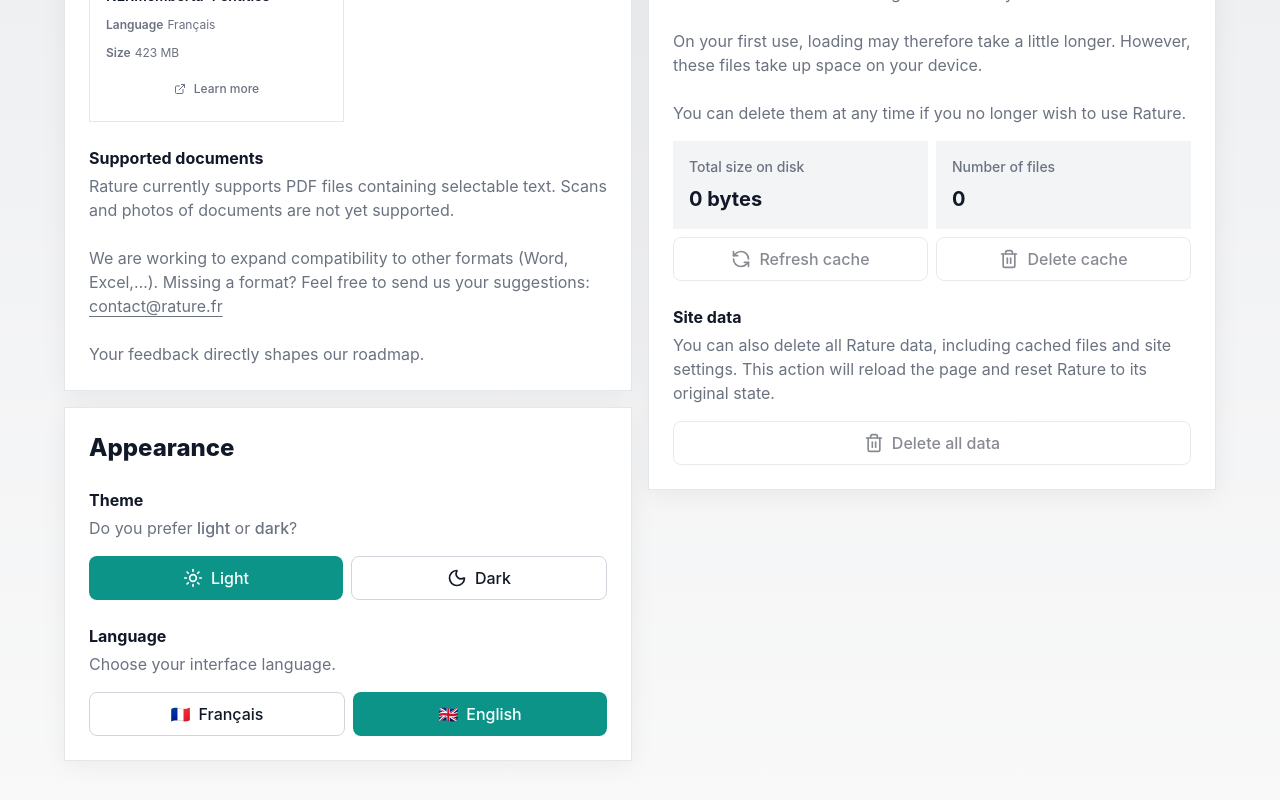
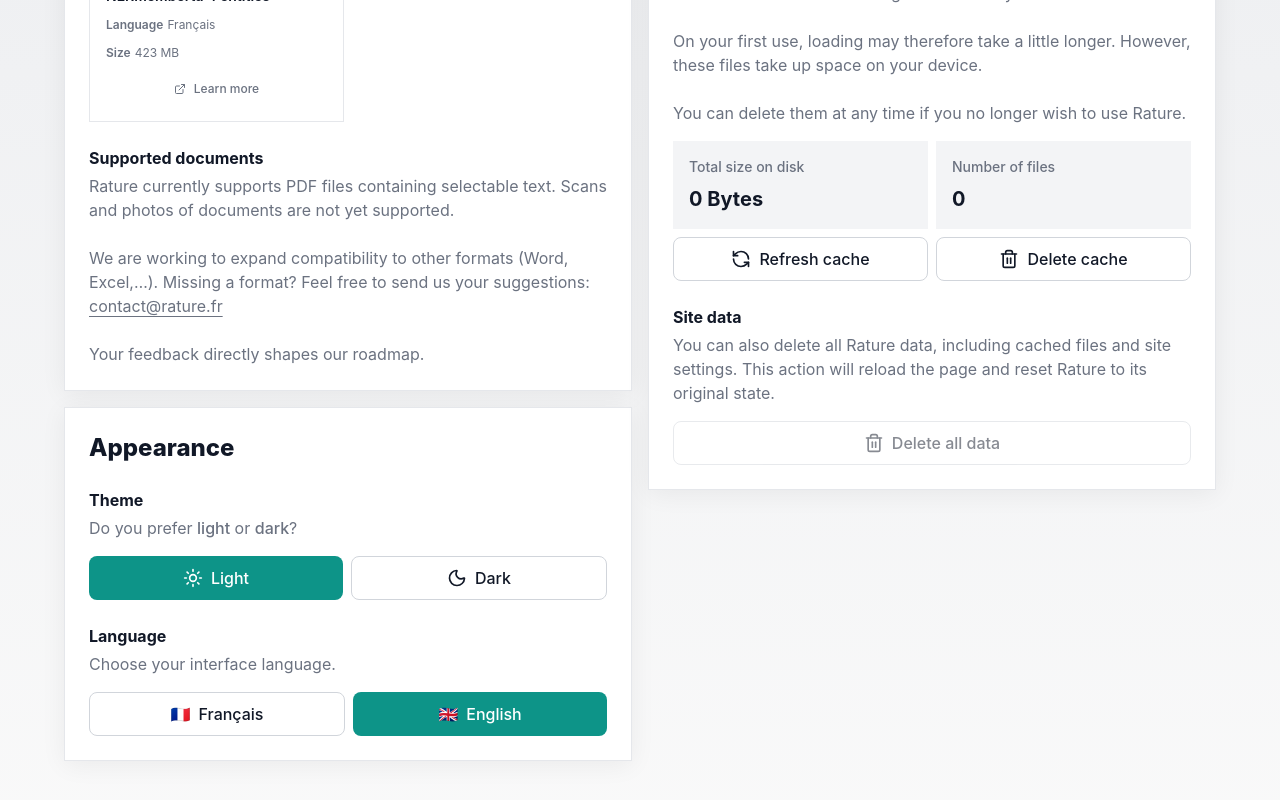
Before and after one commit to TerriaConseil/rature, a React (Vite) app: page /settings in a window 1280 px wide. Shown: the part 858-1658 px from the top of the page. Built offline with nearby package versions, Linux system fonts and the light colour scheme.

Commit message:
Show, refresh and delete cache from the Settings page

```diff
--- /dev/null
+++ b/src/lib/cache.ts
@@ -0,0 +1,26 @@
+export type CacheStats = { fileCount: number; totalBytes: number };
+
+export async function getCacheStats(): Promise<CacheStats> {
+  if (!('caches' in window)) return { fileCount: 0, totalBytes: 0 };
+  const names = await caches.keys();
+  let fileCount = 0, totalBytes = 0;
+  for (const name of names) {
+    const cache = await caches.open(name);
+    const requests = await cache.keys();
+    fileCount += requests.length;
+    for (const req of requests) {
+      const res = await cache.match(req);
+      if (res) {
+        const cl = res.headers.get('content-length');
+        if (cl) totalBytes += parseInt(cl, 10);
+      }
+    }
+  }
+  return { fileCount, totalBytes };
+}
+
+export async function deleteAllCaches(): Promise<void> {
+  if (!('caches' in window)) return;
+  const names = await caches.keys();
+  await Promise.all(names.map(n => caches.delete(n)));
+}
--- a/src/locales/en/translation.json
+++ b/src/locales/en/translation.json
@@ -224,7 +224,9 @@
       "totalSizeValue": "0 bytes",
       "fileCount": "Number of files",
       "refresh": "Refresh cache",
+      "refreshSuccess": "Cache refreshed",
       "delete": "Delete cache",
+      "deleteSuccess": "Cache deleted",
       "siteData": {
         "title": "Site data",
         "description": "You can also delete all Rature data, including cached files and site settings. This action will reload the page and reset Rature to its original state.",
--- a/src/locales/fr/translation.json
+++ b/src/locales/fr/translation.json
@@ -224,7 +224,9 @@
       "totalSizeValue": "0 octets",
       "fileCount": "Nombre de fichiers",
       "refresh": "Rafraîchir le cache",
+      "refreshSuccess": "Cache actualisé",
       "delete": "Supprimer le cache",
+      "deleteSuccess": "Cache supprimé",
       "siteData": {
         "title": "Données du site",
         "description": "Vous pouvez également supprimer toutes les données de Rature, y compris les fichiers en cache et les paramètres du site. Cette action aura pour effet de recharger la page et remettra Rature à son état d'origine.",
--- a/src/pages/SettingsPage.tsx
+++ b/src/pages/SettingsPage.tsx
@@ -1,7 +1,12 @@
 import { ExternalLink, Moon, PauseCircle, PlayCircle, RefreshCcw, Sun, Trash2 } from "lucide-react";
-import { useState } from "react";
+import { useEffect, useState } from "react";
 import { Link } from "react-router";
 import { Trans, useTranslation } from "react-i18next";
+
+import { toast } from "sonner";
+
+import { type CacheStats, deleteAllCaches, getCacheStats } from "@/lib/cache.ts";
+import { formatFileSize } from "@/lib/formatFileSize.ts";
 
 import { Footer } from "@/components/home/Footer.tsx";
 import { LanguageSwitcher } from "@/components/LanguageSwitcher.tsx";
@@ -21,6 +26,36 @@
   const [analyticsEnabled, setAnalyticsEnabled] = useState(
     () => localStorage.getItem('umami.disabled') !== '1'
   );
+
+  const [cacheStats, setCacheStats] = useState<CacheStats | null>(null);
+  const [cacheLoading, setCacheLoading] = useState(false);
+  const [cacheDeleting, setCacheDeleting] = useState(false);
+
+  const handleRefreshCache = async () => {
+    setCacheLoading(true);
+    try {
+      setCacheStats(await getCacheStats());
+      toast.success(t('settings.cache.refreshSuccess'));
+    } finally {
+      setCacheLoading(false);
+    }
+  };
+
+  const handleDeleteCache = async () => {
+    setCacheDeleting(true);
+    try {
+      await deleteAllCaches();
+      setCacheStats({ fileCount: 0, totalBytes: 0 });
+      toast.success(t('settings.cache.deleteSuccess'));
+    } finally {
+      setCacheDeleting(false);
+    }
+  };
+
+  useEffect(() => {
+    setCacheLoading(true);
+    getCacheStats().then(setCacheStats).finally(() => setCacheLoading(false));
+  }, []);
 
   const handleOptIn = () => {
     localStorage.removeItem('umami.disabled');
@@ -210,19 +245,23 @@
                 <div className="mt-4 flex items-center gap-2">
                   <div className="w-full flex-1 p-4 bg-gray-100">
                     <p className="text-fg-muted font-medium text-sm">{t('settings.cache.totalSize')}</p>
-                    <p className="mt-2 text-fg font-bold text-xl">{t('settings.cache.totalSizeValue')}</p>
+                    <p className="mt-2 text-fg font-bold text-xl">
+                      {cacheStats ? formatFileSize(cacheStats.totalBytes) : '—'}
+                    </p>
                   </div>
                   <div className="w-full flex-1 p-4 bg-gray-100">
                     <p className="text-fg-muted font-medium text-sm">{t('settings.cache.fileCount')}</p>
-                    <p className="mt-2 text-fg font-bold text-xl">0</p>
+                    <p className="mt-2 text-fg font-bold text-xl">
+                      {cacheStats ? cacheStats.fileCount : '—'}
+                    </p>
                   </div>
                 </div>
                 <div className="mt-2 flex items-center gap-2">
-                  <Button size="lg" variant="secondary" className="w-full flex-1" disabled>
-                    <RefreshCcw size={20} />
+                  <Button size="lg" variant="secondary" className="w-full flex-1" onClick={handleRefreshCache} disabled={cacheLoading || cacheDeleting}>
+                    <RefreshCcw size={20} className={cacheLoading ? 'animate-spin' : ''} />
                     {t('settings.cache.refresh')}
                   </Button>
-                  <Button size="lg" variant="secondary" className="w-full flex-1" disabled>
+                  <Button size="lg" variant="secondary" className="w-full flex-1" onClick={handleDeleteCache} disabled={cacheLoading || cacheDeleting}>
                     <Trash2 size={20} />
                     {t('settings.cache.delete')}
                   </Button>
```
